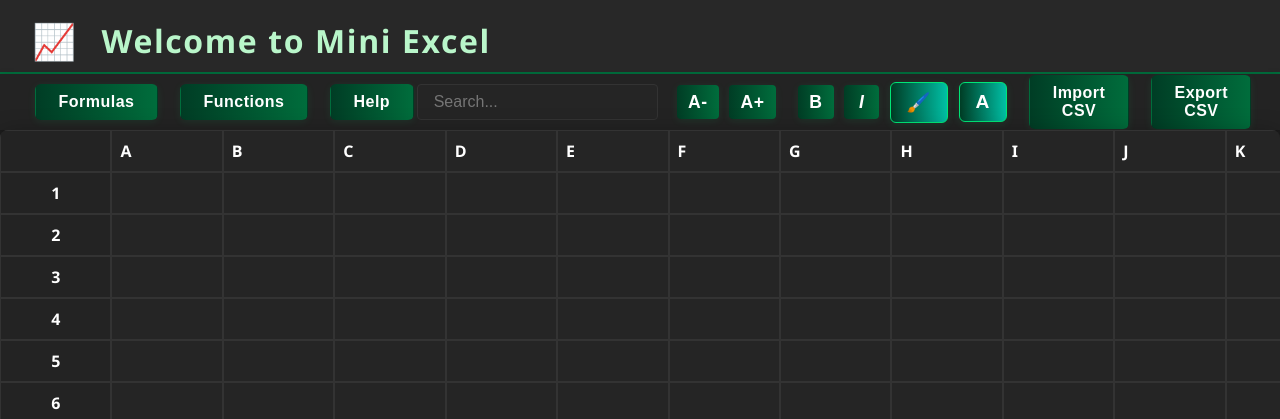
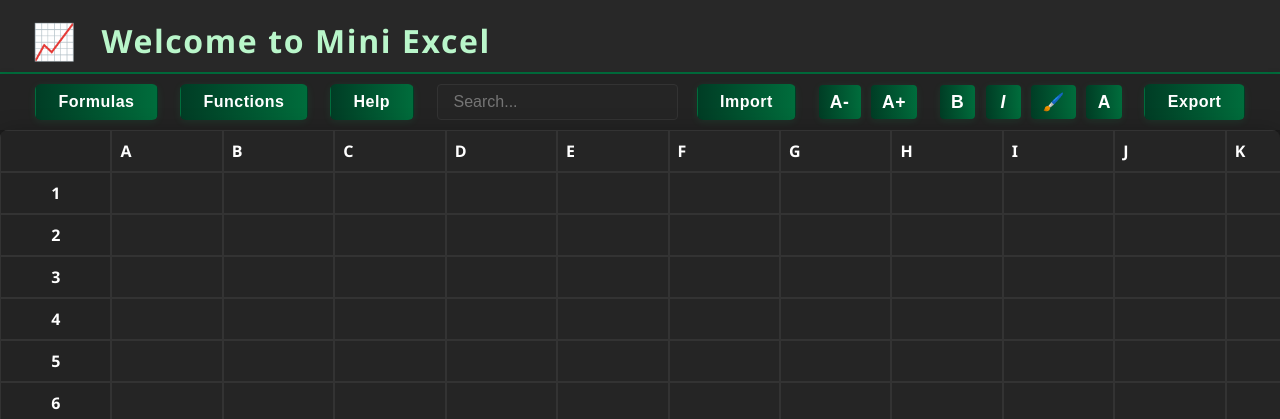
Before and after one commit to UsmanAliAshraf/Mini-Excel-in-Flask, a Flask app: page / in a window 1280 px wide. Shown: the top 419 px of the page. Run offline with Flask 3, Linux system fonts and the light colour scheme; lists and menus that the app fills with data are empty.

Commit message:
Update button styles and modify import/export functionality in the UI

```diff
--- a/static/styles.css
+++ b/static/styles.css
@@ -365,16 +365,20 @@ th .col-resizer {
 }
 
 #fill-color-btn, #text-color-btn {
-  font-size: 1.2rem;
-  padding: 0.5rem 1rem;
-  background: linear-gradient(90deg, #003d25 0%, #00bfa5 100%);
+  font-size: 1.1rem;
+  padding: 0.4rem 0.7rem;
+  background: linear-gradient(90deg, #003d25 0%, #006d3c 100%);
   color: #fff;
-  border: 1.5px solid #00e676;
+  border: none;
   margin-left: 0.2rem;
   margin-right: 0.2rem;
-  border-radius: 6px;
-  box-shadow: 0 2px 8px rgba(0,255,128,0.10);
+  border-radius: 4px;
+  box-shadow: 0 2px 8px rgba(0,255,128,0.08);
   transition: background 0.2s, color 0.2s, box-shadow 0.2s, transform 0.1s;
+  min-width: 2.2rem;
+  display: flex;
+  align-items: center;
+  justify-content: center;
 }
 #fill-color-btn:hover, #text-color-btn:hover {
   background: #1de9b6;
--- a/templates/index.html
+++ b/templates/index.html
@@ -16,6 +16,8 @@
     </div>
     <div class="ribbon-right">
       <input type="text" class="search-bar" placeholder="Search...">
+      <button class="ribbon-btn" id="import-btn">Import</button>
+      <input type="file" id="import-file" accept=".csv" style="display:none" />
       <div class="ribbon-font-group">
         <button class="ribbon-btn font-btn" id="font-decrease" aria-label="Decrease font size">A-</button>
         <button class="ribbon-btn font-btn" id="font-increase" aria-label="Increase font size">A+</button>
@@ -28,9 +30,7 @@
         <button class="ribbon-btn style-btn" id="text-color-btn" aria-label="Text Color">A</button>
         <input type="color" id="text-color-input" style="display:none" />
       </div>
-      <button class="ribbon-btn" id="import-btn">Import CSV</button>
-      <input type="file" id="import-file" accept=".csv" style="display:none" />
-      <button class="ribbon-btn" id="export-btn">Export CSV</button>
+      <button class="ribbon-btn" id="export-btn">Export</button>
     </div>
   </header>
 
```
